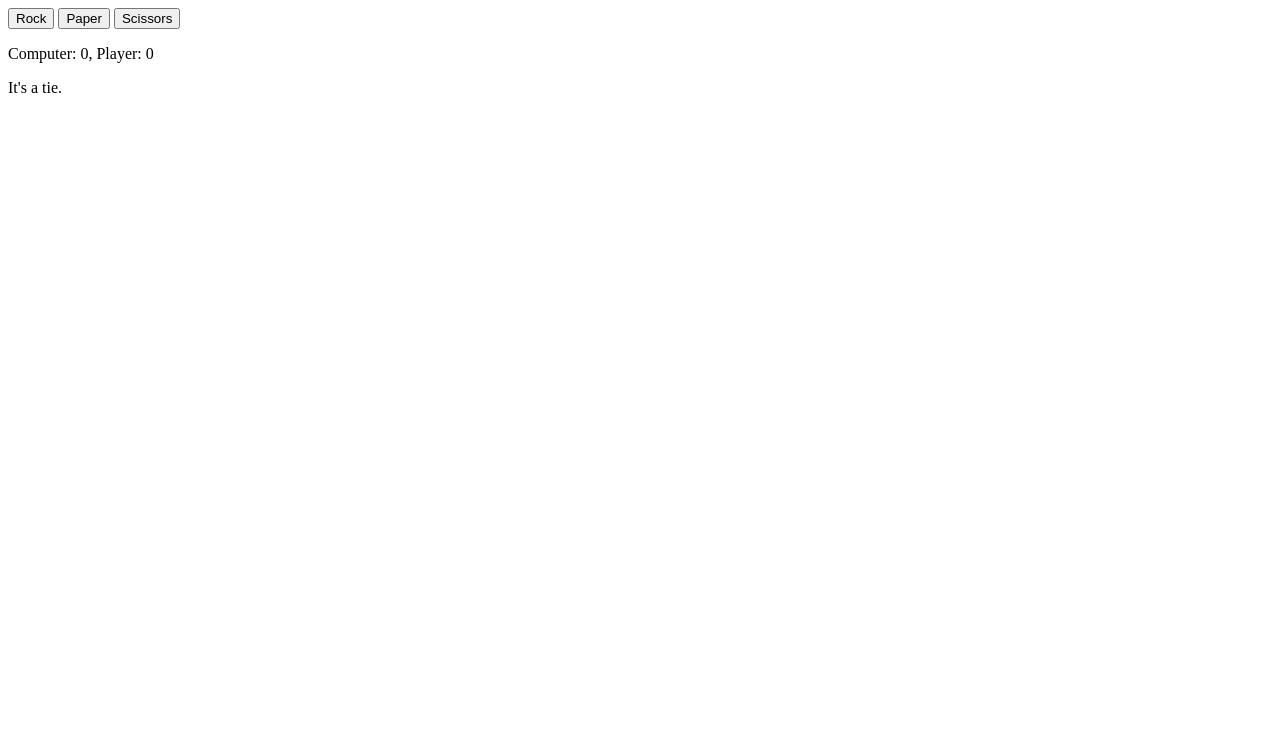
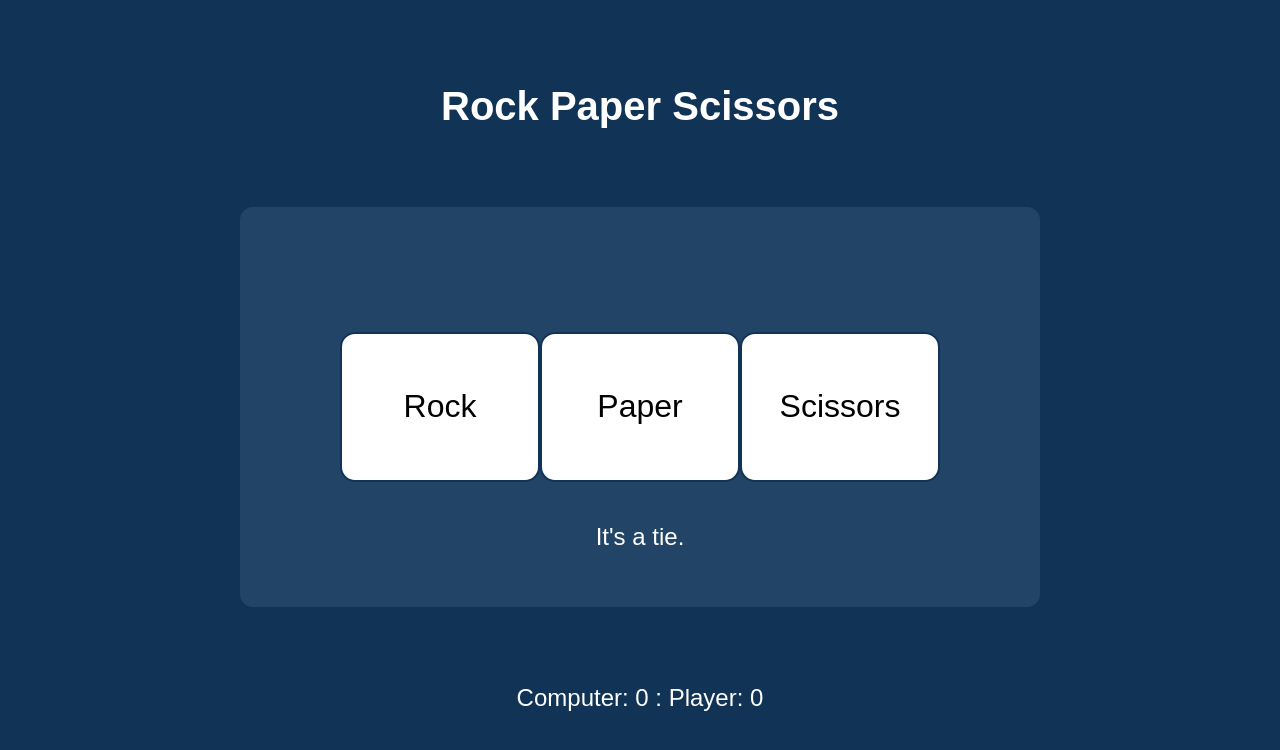
Before and after one commit to GrowlHowell/rock-paper-scissors-project, a plain HTML site: page index.html in a window 1280 px wide. Both pictures are taken after a click on the button "Rock". Drawn offline with Linux system fonts and the light colour scheme.

Commit message:
Design page for the game

```diff
--- a/css/styles.css
+++ b/css/styles.css
@@ -0,0 +1,61 @@
+body {
+    height: 100vh;
+    display: flex;
+    flex-direction: column;
+    background: #135;
+    align-items: center;
+    justify-content: space-evenly;
+}
+
+h1 {
+    color: white;
+    font-family: sans-serif;
+    font-size: 2.5em;
+    margin: 0;
+    padding: 0;
+}
+
+.container-col {
+    display: flex;
+    flex-direction: column;
+    border: 2px solid #135;
+    border-radius: 15px;
+    background: #246;
+    width: 800px;
+    height: 400px;
+    justify-content: space-evenly;
+    align-items: center;
+}
+
+.container-row {
+    display: flex;
+    justify-content: space-evenly;
+    align-items: center;
+}
+
+.buttons {
+    flex: 1 0 auto;
+}
+
+#last-round, #tally {
+    height: 2em;
+    color: white;
+    font-family: sans-serif;
+    font-size: 1.5em;
+    margin: 0;
+    padding: 0;
+}
+
+#last-round {
+    position: absolute;
+    margin: -120px 0 0 0;
+}
+
+button {
+    border: 2px solid #135;
+    border-radius: 15px;
+    background: white;
+    width: 200px;
+    height: 150px;
+    font-size: 2em;
+}
--- a/index.html
+++ b/index.html
@@ -3,15 +3,23 @@
     <head>
         <meta charset="UTF-8">
         <title>Rock Paper Scissors Project</title>
+        <link rel="stylesheet" href="css/styles.css">
         <script src="js/scripts.js" defer></script>
     </head>
     <body>
-        <button id="rock">Rock</button>
-        <button id="paper">Paper</button>
-        <button id="scissors">Scissors</button>
-        <div>
+        <h1>Rock Paper Scissors</h1>
+        <div class="container-col">
+            <div class="container-row buttons">
+                <button id="rock">Rock</button>
+                <button id="paper">Paper</button>
+                <button id="scissors">Scissors</button>
+            </div>
+            <div class="container-row">
+                <p id="last-round"></p>
+            </div>
+        </div>
+        <div class="container-row">
             <p id="tally"></p>
-            <p id="last-round"></p>
         </div>
     </body>
 </html>
--- a/js/scripts.js
+++ b/js/scripts.js
@@ -79,6 +79,9 @@ function playRound() {
 }
 
 rockButton.addEventListener('click', function() {
+    if (playerScore >= 5 || computerScore >= 5) {
+        return;
+    }
     playerChoice = 'rock';
     computerChoice = getComputerChoice();
     playRound();
@@ -89,10 +92,13 @@ rockButton.addEventListener('click', function() {
         tally.innerText = "The computer wins the match!";
         lastRound.innerText = "";
     } else {
-        tally.innerText = `Computer: ${computerScore}, Player: ${playerScore}`;
+        tally.innerText = `Computer: ${computerScore} : Player: ${playerScore}`;
     }
 });
 paperButton.addEventListener('click', function() {
+    if (playerScore >= 5 || computerScore >= 5) {
+        return;
+    }
     playerChoice = 'paper';
     computerChoice = getComputerChoice();
     playRound();
@@ -103,10 +109,13 @@ paperButton.addEventListener('click', function() {
         tally.innerText = "The computer wins the match!";
         lastRound.innerText = "";
     } else {
-        tally.innerText = `Computer: ${computerScore}, Player: ${playerScore}`;
+        tally.innerText = `Computer: ${computerScore} : Player: ${playerScore}`;
     }
 });
 scissorsButton.addEventListener('click', function() {
+    if (playerScore >= 5 || computerScore >= 5) {
+        return;
+    }
     playerChoice = 'scissors';
     computerChoice = getComputerChoice();
     playRound();
@@ -117,6 +126,6 @@ scissorsButton.addEventListener('click', function() {
         tally.innerText = "The computer wins the match!";
         lastRound.innerText = "";
     } else {
-        tally.innerText = `Computer: ${computerScore}, Player: ${playerScore}`;
+        tally.innerText = `Computer: ${computerScore} : Player: ${playerScore}`;
     }
 });
```
